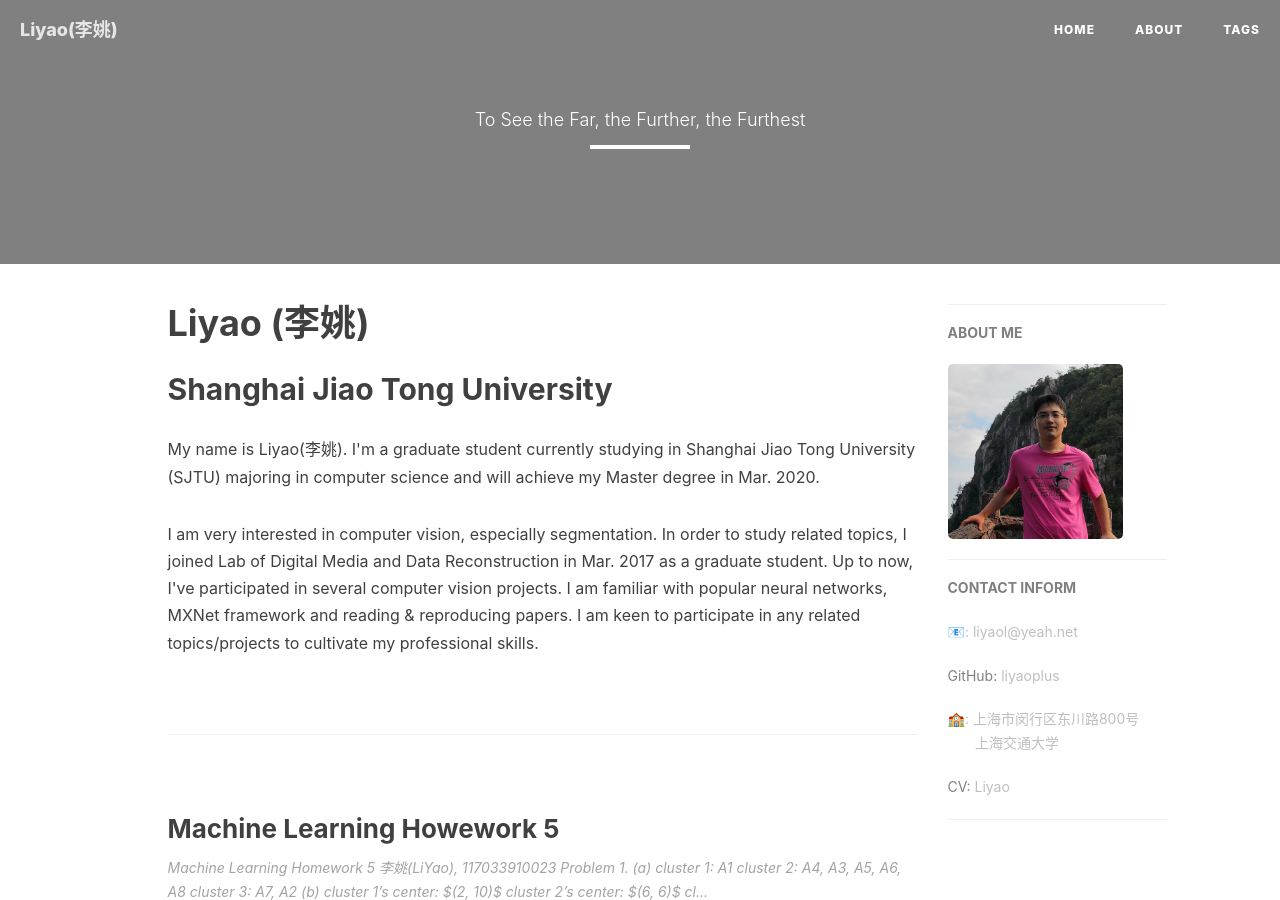
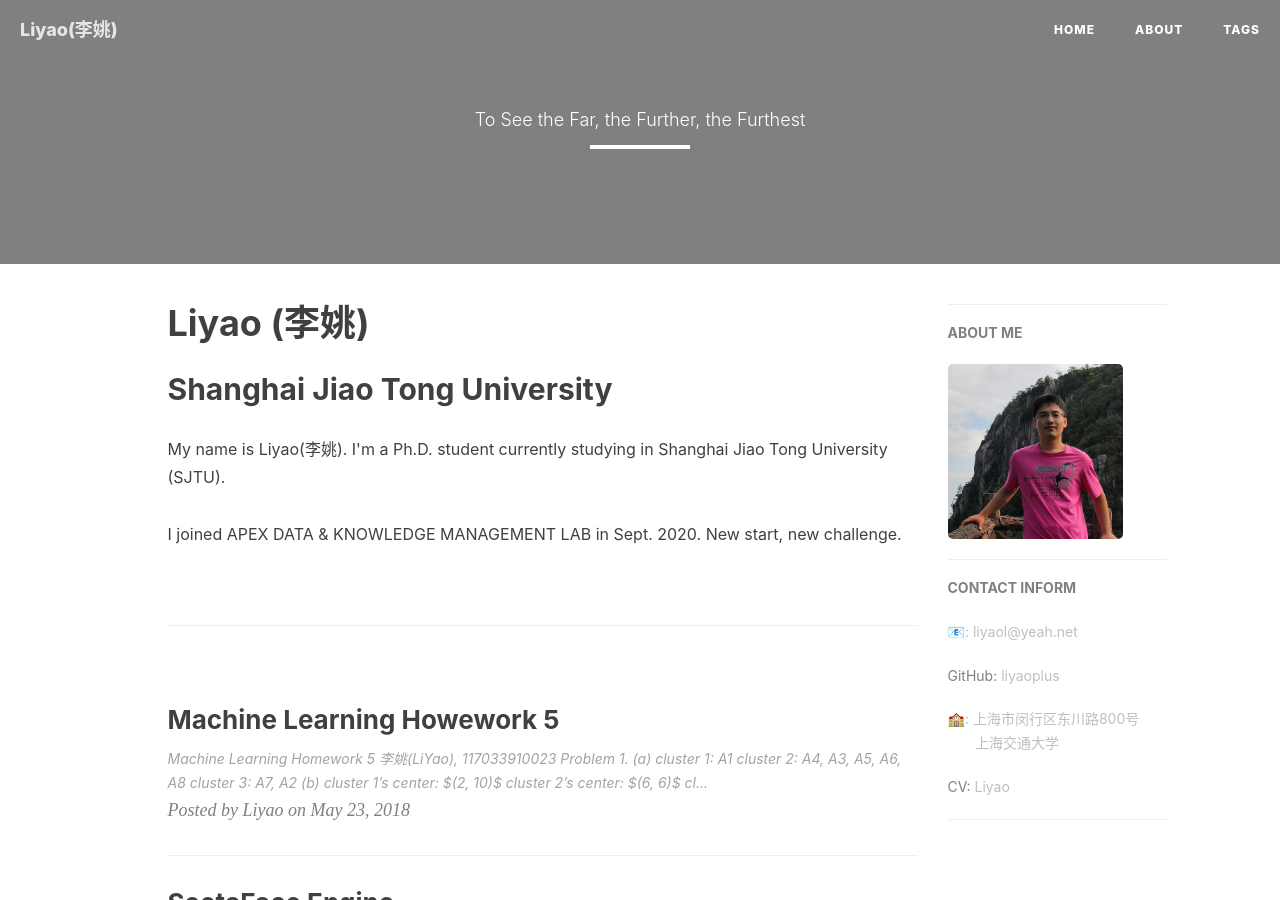
Before and after one commit to liyaoplus/liyaoplus.github.io, a Jekyll site: the page built from index.html, in a window 1280 px wide and 900 px high. Built offline with Jekyll 4.4.1, drawn with Linux system fonts in a browser that asks for light colours; nearby versions of some CDN libraries; the list of posts is cut into pages by our own code; comment, search, counter and statistics services are not loaded.

Commit message:
Update index.html

```diff
--- a/index.html
+++ b/index.html
@@ -16,6 +16,7 @@ layout: page
 
 <!--section start-->
 <div class="section">
+    <!--
     <p>My name is Liyao(李姚). I'm a graduate student currently studying in Shanghai Jiao Tong University (SJTU)
         majoring in computer science and will achieve my Master degree in Mar. 2020.
 
@@ -24,6 +25,12 @@ layout: page
         Up to now, I've participated in several computer vision projects.
         I am familiar with popular neural networks, MXNet framework and reading & reproducing papers.
         I am keen to participate in any related topics/projects to cultivate my professional skills.
+    -->
+
+    <p>My name is Liyao(李姚). I'm a Ph.D. student currently studying in Shanghai Jiao Tong University (SJTU).
+
+    <p>I joined APEX DATA & KNOWLEDGE MANAGEMENT LAB in Sept. 2020. New start, new challenge.
+
     </p>
     <br/>
     <hr>
```
